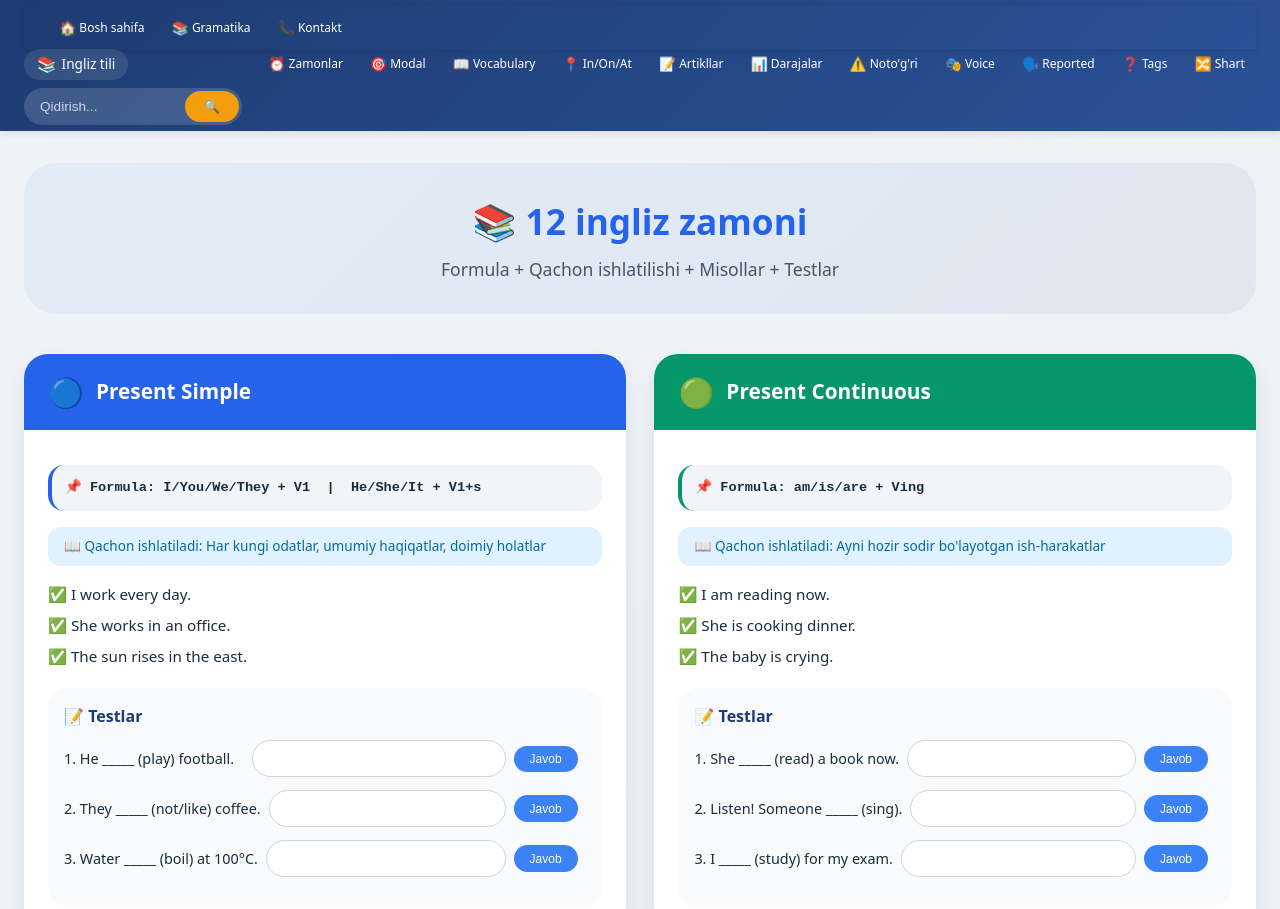
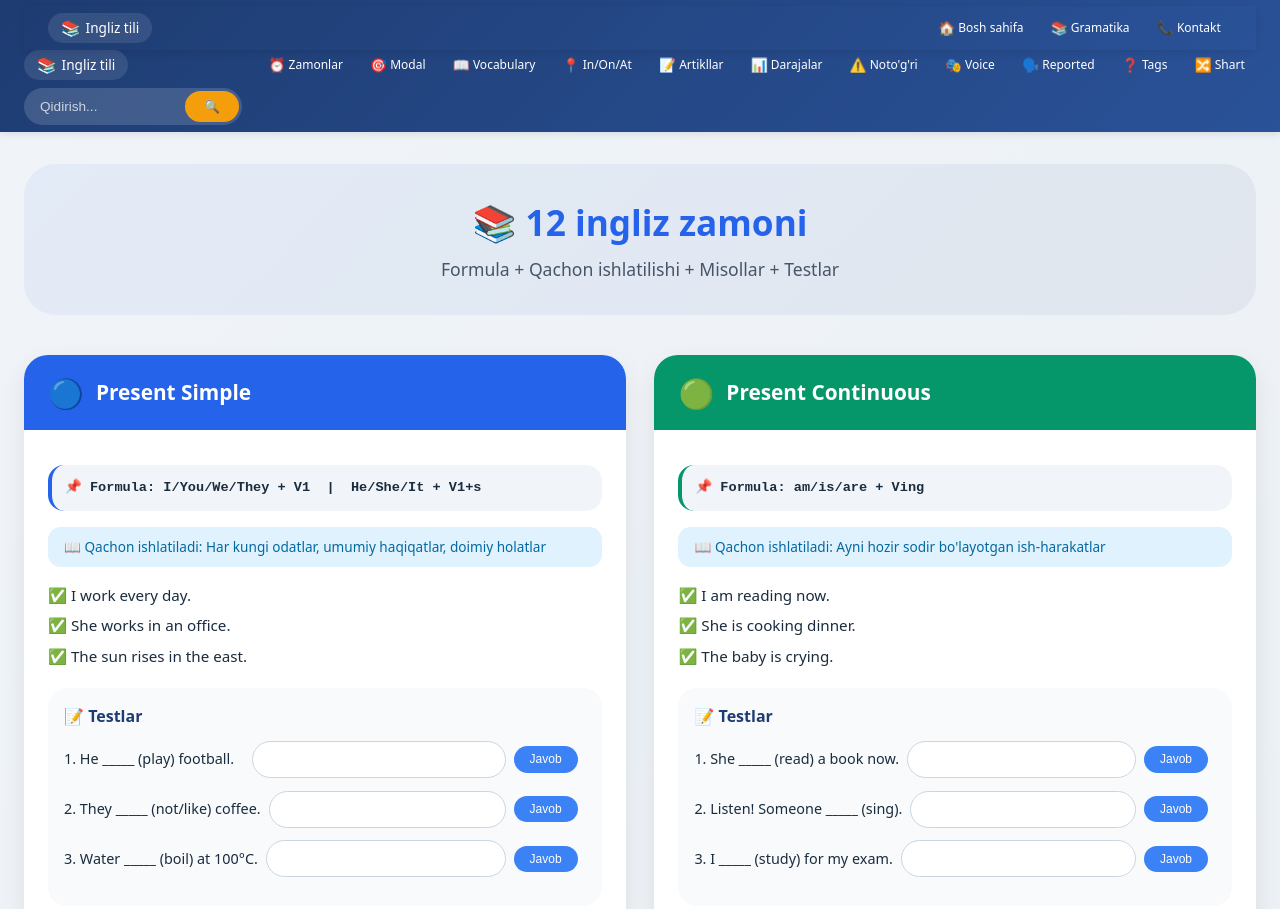
Before and after one commit to raynbekzod-cloud/lerning-English, a plain HTML site: page gramatika.html in a window 1280 px wide. Shown: the top 909 px of the page. Drawn offline with Linux system fonts and the light colour scheme.

Commit message:
new words

```diff
--- a/gramatika.html
+++ b/gramatika.html
@@ -11,8 +11,13 @@
 <body>
 
     <nav class="navbar">
-        <div class="navbar">
+         <div class="navbar">
             <div class="nav-container">
+                <div class="logo">
+                    <span>📚</span>
+                    <span>Ingliz tili</span>
+                </div>
+
                 <ul class="nav-links">
                     <li><a href="index.html"><span>🏠</span> Bosh sahifa</a></li>
                     <li><a href="gramatika.html"><span>📚</span> Gramatika</a></li>
```
